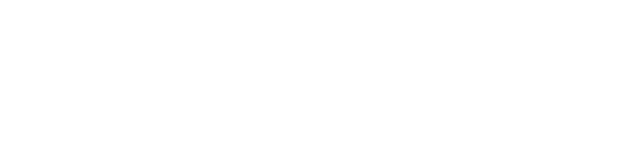
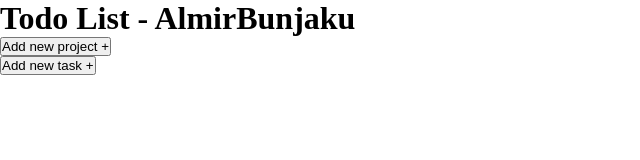
Before and after one commit to AlmirBunjaku/TodoListJS, a plain HTML site: page index.html in a window 1280 px wide. Shown: the whole page, without its empty margins (0-640 px from the left). Drawn offline with Linux system fonts and the light colour scheme.

Commit message:
Add and style basic layout

```diff
--- a/index.html
+++ b/index.html
@@ -9,8 +9,21 @@
 </head>
 
 <body>
-    <div id="content">
+    <header>
+        <h1>Todo List - AlmirBunjaku</h1>
+    </header>
+    <div id="wrapper">
+        <div id="projects-container">
+            <div id="projects-list">
+            </div>
+            <button id="new-project-button">Add new project +</button>
+        </div>
+        <div id="todo-container">
+            <div id="todo-list">
 
+            </div>
+            <button id="new-todo-button">Add new task +</button>
+        </div>
     </div>
 </body>
 
```
